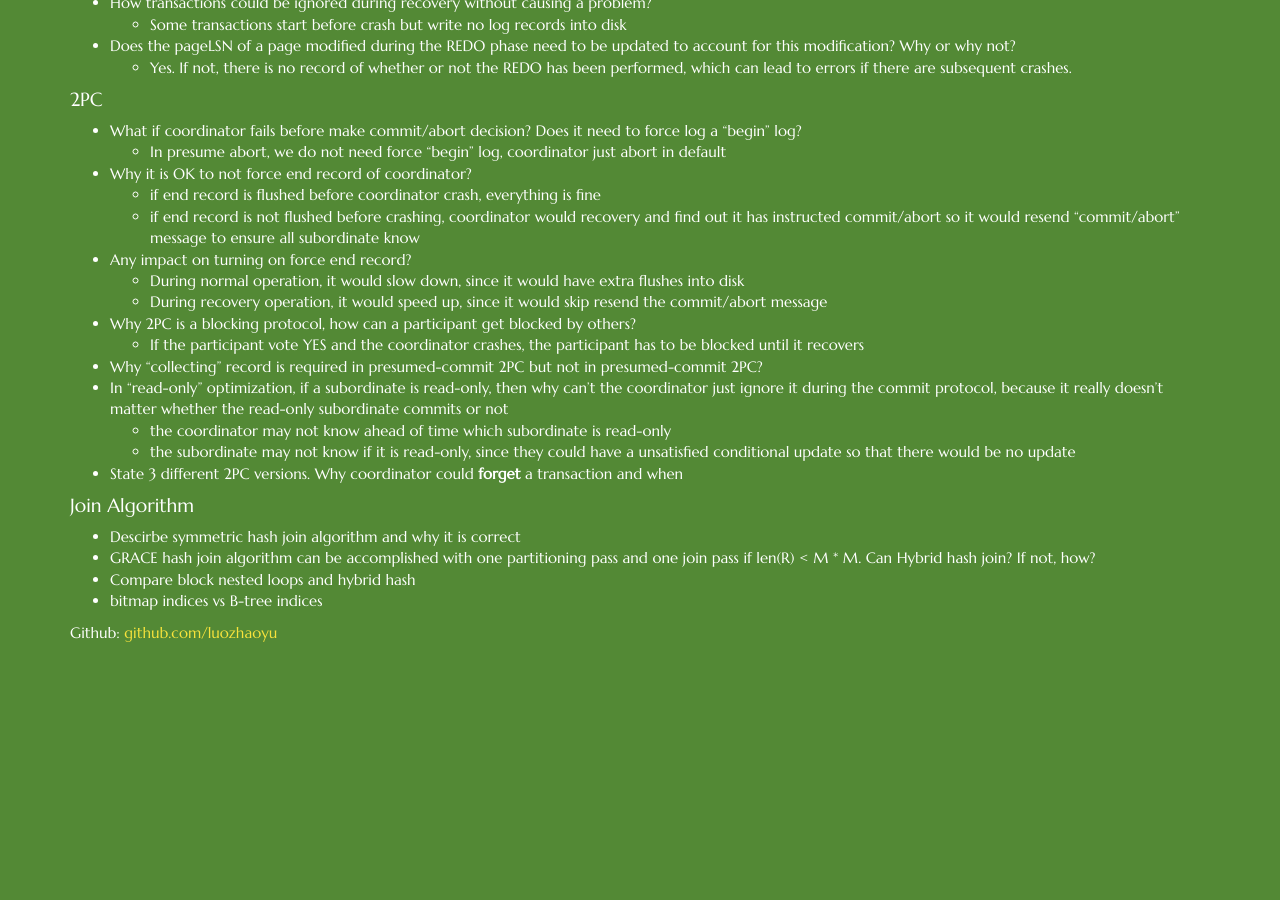
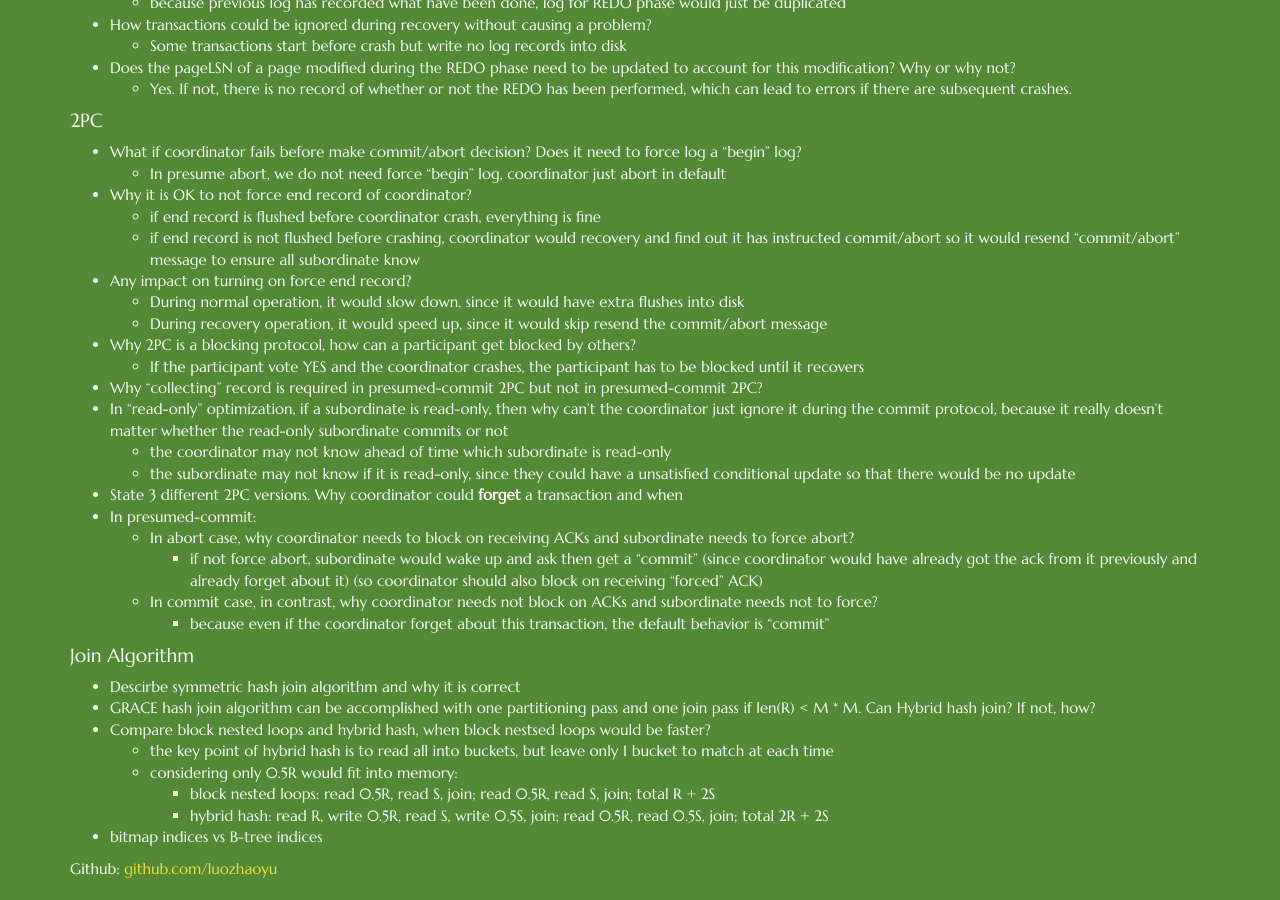
Before and after one commit to luozhaoyu/luozhaoyu.github.io, a Jekyll site: the page built from _posts/2015-02-17-DB-topics-recovery.md, in a window 1280 px wide and 900 px high, scrolled down 5857 px. Built offline with Jekyll 4.4.1, drawn with Linux system fonts in a browser that asks for light colours; nearby versions of some CDN libraries; Markdown is read by kramdown in place of the engine named in the settings; before the commit the page ends 6522 px from its top, so only the background shows below that; some of the changed text lies outside the part shown.

Commit message:
add questions

```diff
--- a/_posts/2015-02-17-DB-topics-recovery.md
+++ b/_posts/2015-02-17-DB-topics-recovery.md
@@ -128,6 +128,7 @@ default reply is commit when it has no memory about it
 - coordinator abort, force
     * another paper says you could no force: Since you find collecting but nothing further (abort/end log), you abort
 - subordinate abort, force
+    * why force and why coordinator would block to receive ack here? See summary below
 
 ##### commit case
 1. coordinator "collect", "prepare", force
@@ -238,7 +239,7 @@ How big can R be to do this in 2 passes? Suppose you have M memory pages:
 #### Hybrid Hash
 1. scan smaller relation R, partitioning into k buckets but leave bucket 1 in memory
 - scan larger relation S, partitioning into k buckets, except for bucket 1 just probe R1 in memory
-- (GRACE Hash Join) for i = 2 to k: Ri join Si
+- (GRACE Hash Join) `for i = 2 to k: Ri join Si`
 
 #### Symmetric Hash Join
 Do not need study much as others
@@ -247,7 +248,7 @@ Do not need study much as others
 - read r, check in hash table s
 - read s, check in hash table r
 
-How to ensure it is write? <Ri, Si>, it is symmetric, no matter Ri or Si comes first, it would finally find this pair
+How to ensure it is write? "<Ri, Si>", it is symmetric, no matter Ri or Si comes first, it would finally find this pair
 
 
 
@@ -293,9 +294,18 @@ How to ensure it is write? <Ri, Si>, it is symmetric, no matter Ri or Si comes f
     * the coordinator may not know ahead of time which subordinate is read-only
     * the subordinate may not know if it is read-only, since they could have a unsatisfied conditional update so that there would be no update
 * State 3 different 2PC versions. Why coordinator could **forget** a transaction and when
+* In presumed-commit:
+    * In abort case, why coordinator needs to block on receiving ACKs and subordinate needs to force abort?
+        * if not force abort, subordinate would wake up and ask then get a "commit" (since coordinator would have already got the ack from it previously and already forget about it) (so coordinator should also block on receiving "forced" ACK)
+    * In commit case, in contrast, why coordinator needs not block on ACKs and subordinate needs not to force?
+        * because even if the coordinator forget about this transaction, the default behavior is "commit"
 
 #### Join Algorithm
 * Descirbe symmetric hash join algorithm and why it is correct
 * GRACE hash join algorithm can be accomplished with one partitioning pass and one join pass if len(R) < M * M. Can Hybrid hash join? If not, how?
-* Compare block nested loops and hybrid hash
+* Compare block nested loops and hybrid hash, when block nestsed loops would be faster?
+    * the key point of hybrid hash is to read all into buckets, but leave only 1 bucket to match at each time
+    * considering only 0.5R would fit into memory:
+        * block nested loops: read 0.5R, read S, join; read 0.5R, read S, join; total R + 2S
+        * hybrid hash: read R, write 0.5R, read S, write 0.5S, join; read 0.5R, read 0.5S, join; total 2R + 2S
 * bitmap indices vs B-tree indices
```
